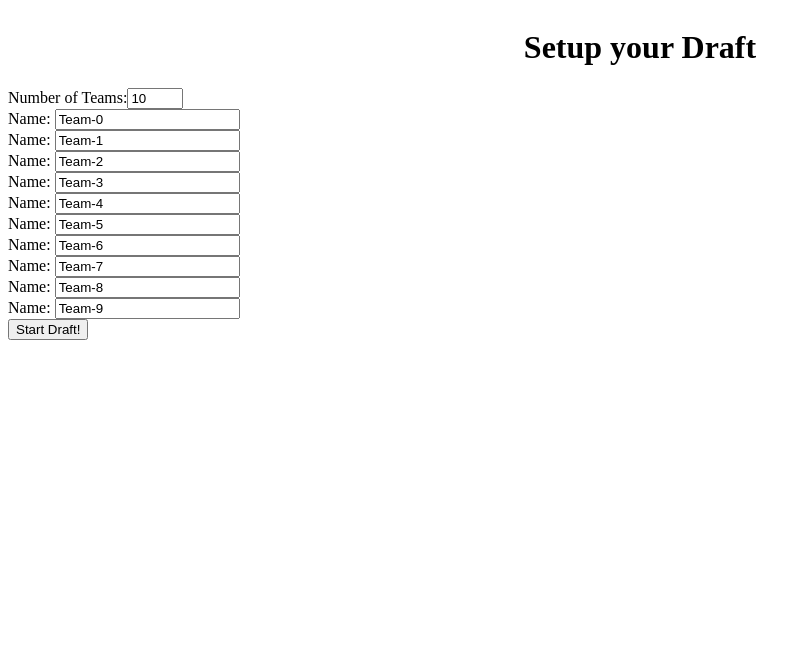
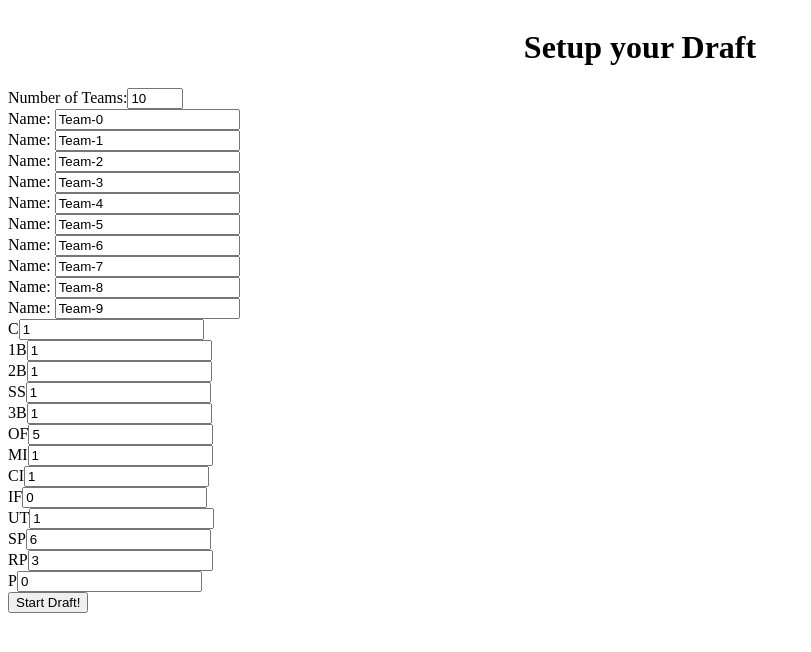
Before and after one commit to alxHenry/baseball-drafter-v2, a Next.js app: page /setup in a window 1280 px wide. Shown: the top 652 px of the page, without its empty margins (0-811 px from the left). Built offline with nearby package versions, Linux system fonts and the light colour scheme.

Commit message:
Create position count selection

```diff
--- a/app/setup/components/DraftConfig.tsx
+++ b/app/setup/components/DraftConfig.tsx
@@ -1,8 +1,10 @@
 "use client";
 
-import { ChangeEventHandler, FC, useState } from "react";
+import type { ChangeEventHandler, FC } from "react";
+
 import { useStore } from "../../../data/stores/store";
 import DraftConfigSubmit from "./DraftConfigSubmit";
+import PositionSelection from "./PositionSelection";
 import TeamSetup from "./TeamSetup";
 
 interface Props {}
@@ -32,6 +34,7 @@ const DraftConfig: FC<Props> = () => {
         />
       </div>
       <TeamSetup />
+      <PositionSelection />
       <div>
         <DraftConfigSubmit />
       </div>
--- /dev/null
+++ b/app/setup/components/PositionSelection.tsx
@@ -0,0 +1,19 @@
+import type { FC } from "react";
+import shallow from "zustand/shallow";
+import type { PositionId } from "../../../data/stores/setupSlice";
+
+import { useStore } from "../../../data/stores/store";
+import PositionSelectionInput from "./PositionSelectionInput";
+
+interface Props {}
+
+const PositionSelection: FC<Props> = () => {
+  const positions = useStore((state) => Object.keys(state.setupSlice.positionCounts), shallow);
+  const positionSelectionInputs = positions.map((positionId) => (
+    <PositionSelectionInput key={positionId} position={positionId as PositionId} />
+  ));
+
+  return <div>{positionSelectionInputs}</div>;
+};
+
+export default PositionSelection;
--- /dev/null
+++ b/app/setup/components/PositionSelectionInput.tsx
@@ -0,0 +1,33 @@
+import type { PositionId } from "../../../data/stores/setupSlice";
+import type { FC } from "react";
+
+import { useStore } from "../../../data/stores/store";
+
+interface Props {
+  position: PositionId;
+}
+
+const PositionSelectionInput: FC<Props> = ({ position }) => {
+  const positionCount = useStore((state) => state.setupSlice.positionCounts[position]);
+  const updatePositionCount = useStore((state) => state.setupSlice.updatePositionCount);
+
+  const elementId = `${position}-count`;
+
+  return (
+    <div>
+      <label htmlFor={elementId}>{position}</label>
+      <input
+        name={elementId}
+        id={elementId}
+        type="number"
+        min={0}
+        onChange={(ev) => {
+          updatePositionCount(position, parseInt(ev.currentTarget.value, 10));
+        }}
+        value={positionCount}
+      ></input>
+    </div>
+  );
+};
+
+export default PositionSelectionInput;
--- /dev/null
+++ b/data/stores/setupSlice.ts
@@ -0,0 +1,45 @@
+import type { StoreGet, StoreSet } from "./store";
+
+export type PositionId = "C" | "1B" | "2B" | "SS" | "3B" | "OF" | "MI" | "CI" | "IF" | "UT" | "SP" | "RP" | "P";
+const positionIdToDefaultCounts: Record<PositionId, number> = {
+  C: 1,
+  "1B": 1,
+  "2B": 1,
+  SS: 1,
+  "3B": 1,
+  OF: 5,
+  MI: 1,
+  CI: 1,
+  IF: 0,
+  UT: 1,
+  SP: 6,
+  RP: 3,
+  P: 0,
+};
+
+export interface SetupSlice {
+  readonly positionCounts: Record<PositionId, number>;
+
+  // Methods
+  readonly updatePositionCount: (positionId: PositionId, count: number) => void;
+}
+
+export const getSetupSliceDefinitions = (set: StoreSet, get: StoreGet): SetupSlice => ({
+  positionCounts: positionIdToDefaultCounts,
+
+  updatePositionCount: (positionId, count) => {
+    set(({ setupSlice }) => {
+      const { positionCounts } = setupSlice;
+
+      return {
+        setupSlice: {
+          ...setupSlice,
+          positionCounts: {
+            ...positionCounts,
+            [positionId]: count,
+          },
+        },
+      };
+    });
+  },
+});
--- a/data/stores/store.ts
+++ b/data/stores/store.ts
@@ -1,15 +1,18 @@
 import type { DraftSlice } from "./draftSlice";
 import type { TeamsSlice } from "./teamsSlice";
 import type { PlayersSlice } from "./playersSlice";
+import type { SetupSlice } from "./setupSlice";
 
 import create from "zustand";
 import { getDraftSliceDefinitions } from "./draftSlice";
 import { getPlayersSliceDefinitions } from "./playersSlice";
 import { getTeamsSliceDefinitions } from "./teamsSlice";
+import { getSetupSliceDefinitions } from './setupSlice';
 
 export interface Store {
   readonly draftSlice: DraftSlice;
   readonly playersSlice: PlayersSlice;
+  readonly setupSlice: SetupSlice;
   readonly teamsSlice: TeamsSlice;
 }
 
@@ -22,5 +25,6 @@ export type StoreGet = () => Store;
 export const useStore = create<Store>((set: StoreSet, get: StoreGet) => ({
   draftSlice: getDraftSliceDefinitions(set, get),
   playersSlice: getPlayersSliceDefinitions(set, get),
+  setupSlice: getSetupSliceDefinitions(set, get),
   teamsSlice: getTeamsSliceDefinitions(set, get),
 }));
```
